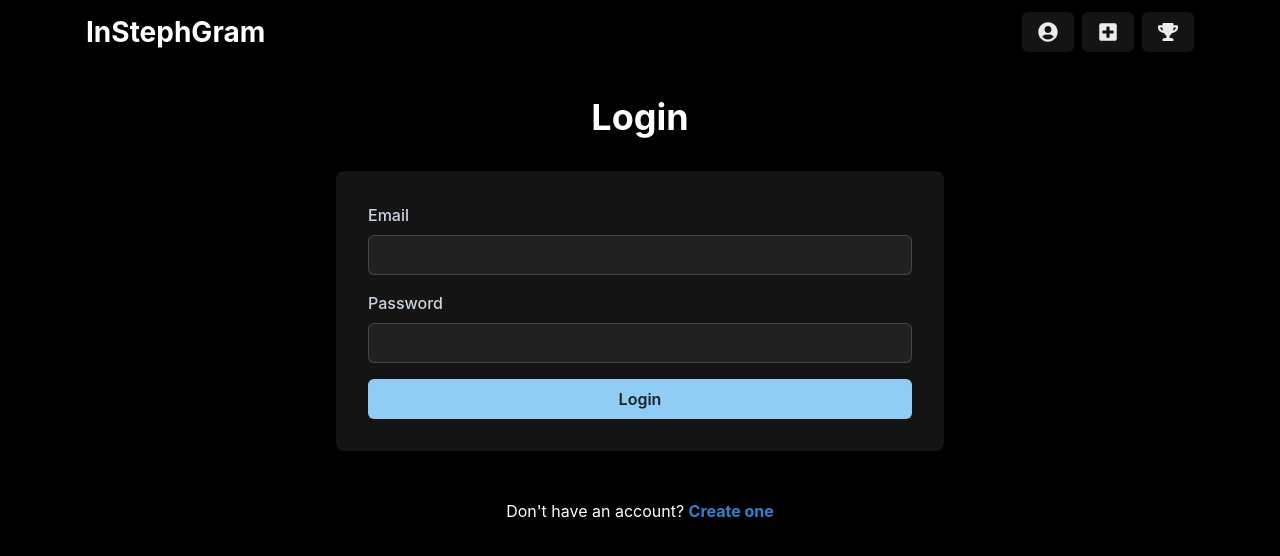
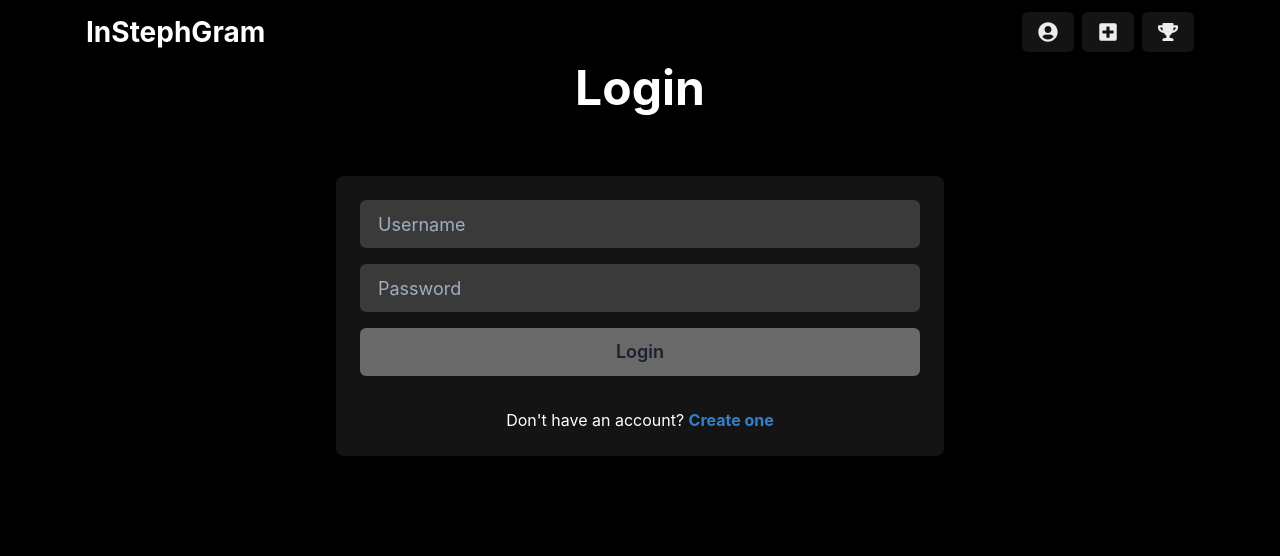
Before and after one commit to stephenhungg/InStephGram, a React (Vite) app in the folder frontend/: page /login in a window 1280 px wide. Shown: the top 556 px of the page. Built offline with nearby package versions, Linux system fonts and the light colour scheme.

Commit message:
fixed login page

```diff
--- a/frontend/src/pages/LoginPage.jsx
+++ b/frontend/src/pages/LoginPage.jsx
@@ -1,27 +1,27 @@
 import React, { useState } from 'react';
-import { Box, Button, Container, FormControl, FormLabel, Heading, Input, VStack, Text, Link, useToast } from '@chakra-ui/react';
+import { Box, Button, Container, Heading, Input, VStack, Text, Link, useToast } from '@chakra-ui/react';
 import { useUserGlobal } from '../global/user';
 import { useNavigate, Link as RouterLink } from 'react-router-dom';
 
 const LoginPage = () => {
-    const [email, setEmail] = useState("");
-    const [password, setPassword] = useState("");
+    const [credentials, setCredentials] = useState({
+        username: "",
+        password: "",
+    });
     const [isLoading, setIsLoading] = useState(false);
     const navigate = useNavigate();
     const { setCurrentUser } = useUserGlobal();
     const toast = useToast();
 
-    const handleSubmit = async (e) => {
-        e.preventDefault();
+    const handleLogin = async () => {
         setIsLoading(true);
-
         try {
-            const response = await fetch("/api/users/login", {
-                method: "POST",
+            const response = await fetch('/api/users/login', {
+                method: 'POST',
                 headers: {
-                    "Content-Type": "application/json",
+                    'Content-Type': 'application/json'
                 },
-                body: JSON.stringify({ email, password }),
+                body: JSON.stringify(credentials)
             });
 
             const data = await response.json();
@@ -35,18 +35,18 @@ const LoginPage = () => {
                     duration: 3000,
                     isClosable: true,
                 });
-                navigate("/");
+                navigate('/');
             } else {
                 toast({
                     title: "Login failed",
-                    description: data.message || "Invalid email or password",
+                    description: data.message || "Invalid username or password",
                     status: "error",
                     duration: 5000,
                     isClosable: true,
                 });
             }
         } catch (error) {
-            console.error("Login error:", error);
+            console.error('Login error:', error);
             toast({
                 title: "Error",
                 description: "An error occurred while logging in. Please try again.",
@@ -60,46 +60,58 @@ const LoginPage = () => {
     };
 
     return (
-        <Container maxW="container.sm" py={8}>
+        <Container maxW={"container.sm"}>
             <VStack spacing={8}>
-                <Heading color="white">Login</Heading>
-                <Box w="100%" bg="whiteAlpha.200" p={8} rounded="lg" as="form" onSubmit={handleSubmit}>
+                <Heading as={"h1"} size={"2xl"} textAlign={"center"} mb={8} bgClip="text" color="white">
+                    Login
+                </Heading>
+                <Box w={"full"} p={6} rounded={"lg"} shadow={"md"} bg="whiteAlpha.200" backdropFilter="blur(10px)">
                     <VStack spacing={4}>
-                        <FormControl>
-                            <FormLabel color="gray.300">Email</FormLabel>
                         <Input
-                                type="email"
-                                value={email}
-                                onChange={(e) => setEmail(e.target.value)}
-                                bg="whiteAlpha.100"
+                            placeholder='Username'
+                            type="text"
+                            value={credentials.username}
+                            onChange={(e) => setCredentials({ ...credentials, username: e.target.value })}
+                            size="lg"
+                            variant="filled"
+                            bg="whiteAlpha.300"
                             color="white"
-                                _hover={{ bg: "whiteAlpha.200" }}
-                                _focus={{ bg: "whiteAlpha.200", borderColor: "blue.300" }}
+                            _placeholder={{ color: "gray.400" }}
+                            _hover={{ bg: "whiteAlpha.400" }}
+                            _focus={{
+                                bg: "whiteAlpha.500",
+                                borderColor: "whiteAlpha.500"
+                            }}
                         />
-                        </FormControl>
-                        <FormControl>
-                            <FormLabel color="gray.300">Password</FormLabel>
                         <Input
+                            placeholder='Password'
                             type="password"
-                                value={password}
-                                onChange={(e) => setPassword(e.target.value)}
-                                bg="whiteAlpha.100"
+                            value={credentials.password}
+                            onChange={(e) => setCredentials({ ...credentials, password: e.target.value })}
+                            size="lg"
+                            variant="filled"
+                            bg="whiteAlpha.300"
                             color="white"
-                                _hover={{ bg: "whiteAlpha.200" }}
-                                _focus={{ bg: "whiteAlpha.200", borderColor: "blue.300" }}
+                            _placeholder={{ color: "gray.400" }}
+                            _hover={{ bg: "whiteAlpha.400" }}
+                            _focus={{
+                                bg: "whiteAlpha.500",
+                                borderColor: "whiteAlpha.500"
+                            }}
                         />
-                        </FormControl>
                         <Button
-                            type="submit"
-                            colorScheme="blue"
-                            w="100%"
+                            onClick={handleLogin}
+                            w='full'
+                            size="lg"
                             isLoading={isLoading}
-                            loadingText="Logging in"
+                            loadingText="Logging in..."
+                            _hover={{ transform: 'scale(1.02)' }}
+                            transition="all 0.2s"
+                            bg="whiteAlpha.500"
+                            colorScheme="whiteAlpha"
                         >
                             Login
                         </Button>
-                    </VStack>
-                </Box>
                         <Text textAlign="center" mt={4}>
                             Don't have an account?{" "}
                             <Link as={RouterLink} to="/create" color="blue.500" fontWeight="bold">
@@ -107,6 +119,8 @@ const LoginPage = () => {
                             </Link>
                         </Text>
                     </VStack>
+                </Box>
+            </VStack>
         </Container>
     );
 };
```
Lines whose indentation alone changed are shown as unchanged.
